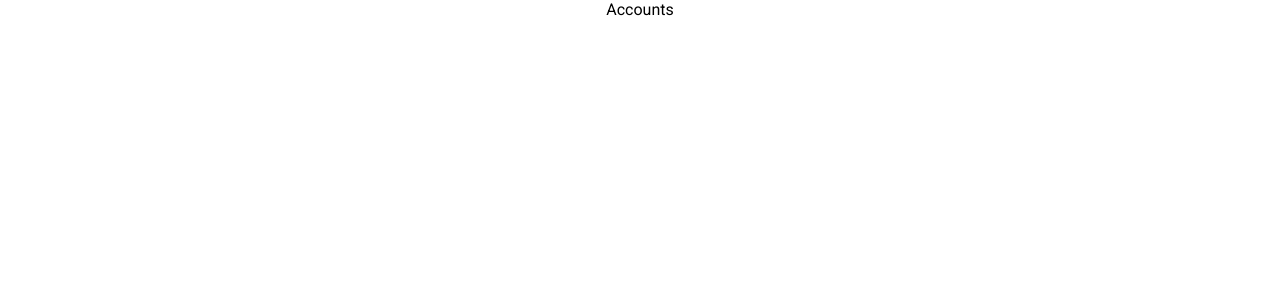
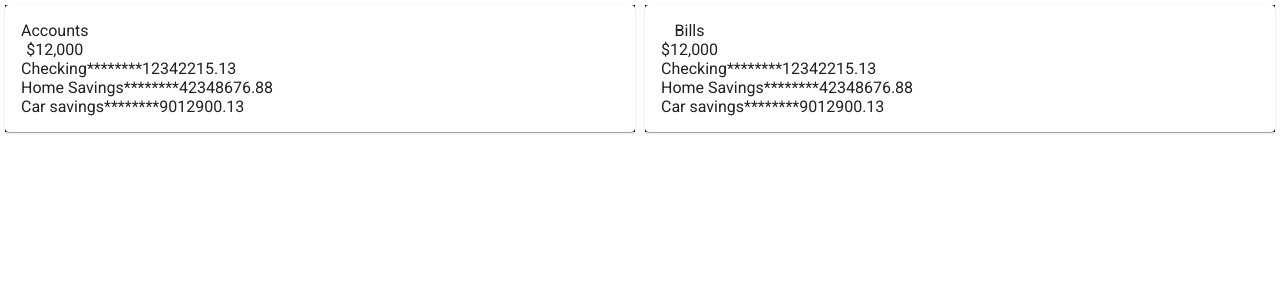
Before and after one commit to poojashastry/angular-material-rally, an Angular app: page / in a window 1280 px wide. Shown: the top 300 px of the page. Built offline with nearby package versions, Linux system fonts and the light colour scheme.

Commit message:
Add flex styles for finance card

```diff
--- a/src/app/app.component.html
+++ b/src/app/app.component.html
@@ -1,6 +1,9 @@
 <!--The content below is only a placeholder and can be replaced.-->
 <div style="text-align:center">
-  <rally-finance-card title="Accounts"></rally-finance-card>
+  <div class="rally-card-container">
+    <rally-finance-card title="Accounts" value="$12,000" visibleItemsSize="3" [items]="accountItems"></rally-finance-card>
+    <rally-finance-card title="Bills" value="$12,000" visibleItemsSize="3" [items]="accountItems"></rally-finance-card>
+  </div>
 </div>
 
 <router-outlet></router-outlet>
--- a/src/app/app.component.scss
+++ b/src/app/app.component.scss
@@ -2,3 +2,12 @@ h1 {
   background-color: blue;
   font-size: 50px;
 }
+
+.rally-card-container {
+  display: flex;
+  flex-direction: row;
+}
+
+rally-finance-card {
+  flex-grow: 1;
+}
--- a/src/app/app.component.ts
+++ b/src/app/app.component.ts
@@ -7,4 +7,9 @@ import { Component } from '@angular/core';
 })
 export class AppComponent {
   title = 'rally';
+  accountItems = [
+    { title: 'Checking', subtitle: '********1234', value: 2215.13 },
+    { title: 'Home Savings', subtitle: '********4234', value: 8676.88 },
+    { title: 'Car savings', subtitle: '********9012', value: 900.13 },
+  ];
 }
--- a/src/app/app.module.ts
+++ b/src/app/app.module.ts
@@ -3,7 +3,7 @@ import { NgModule } from '@angular/core';
 
 import { AppRoutingModule } from './app-routing.module';
 import { AppComponent } from './app.component';
-import {RallyFinanceCardModule} from "./rally-finance-card/rally-finance-card.module";
+import { RallyFinanceCardModule } from "./rally-finance-card/rally-finance-card.module";
 import { LoginModule } from './login/login.module';
 import { BrowserAnimationsModule } from '@angular/platform-browser/animations';
 
--- a/src/app/rally-finance-card/rally-finance-card.component.html
+++ b/src/app/rally-finance-card/rally-finance-card.component.html
@@ -1,7 +1,15 @@
 <div class="rally-finance-card-container">
-  <span>{{title}}</span>
-  <span>{{value}}</span>
-  <div *ngFor="let item of items">
-    <span>{{item.title}}</span>
-  </div>
+  <mat-card class="rally-finance-card">
+    <div class="category-container">
+      <span>{{title}}</span>
+      <span>{{value}}</span>
+    </div>
+    <div *ngFor="let item of items; let i = index;" class="subcategory-container">
+      <ng-container *ngIf="i < visibleItemsSize">
+        <span >{{item.title}}</span>
+        <span>{{item.subtitle}}</span>
+        <span>{{item.value}}</span>
+      </ng-container>
+    </div>
+  </mat-card>
 </div>
--- a/src/app/rally-finance-card/rally-finance-card.component.scss
+++ b/src/app/rally-finance-card/rally-finance-card.component.scss
@@ -0,0 +1,20 @@
+.rally-finance-card-container {
+  background-color: black;
+  color: white;
+  margin: 5px;
+}
+
+.rally-finance-card {
+  display: flex;
+  flex-direction: column;
+
+  .category-container {
+    display: flex;
+    flex-direction: column;
+    align-self: flex-start;
+  }
+
+  .subcategory-container {
+    align-self: flex-start;
+  }
+}
--- a/src/app/rally-finance-card/rally-finance-card.component.ts
+++ b/src/app/rally-finance-card/rally-finance-card.component.ts
@@ -26,7 +26,7 @@ export class RallyFinanceCardComponent implements OnInit {
   @Input() items: FinanceSubcategory[];
 
   /** Number of items that are visible in the collapsed view of this component. */
-  @Input() visibleItemsSize : number;
+  @Input() visibleItemsSize: number;
 
   constructor() {}
 
```
